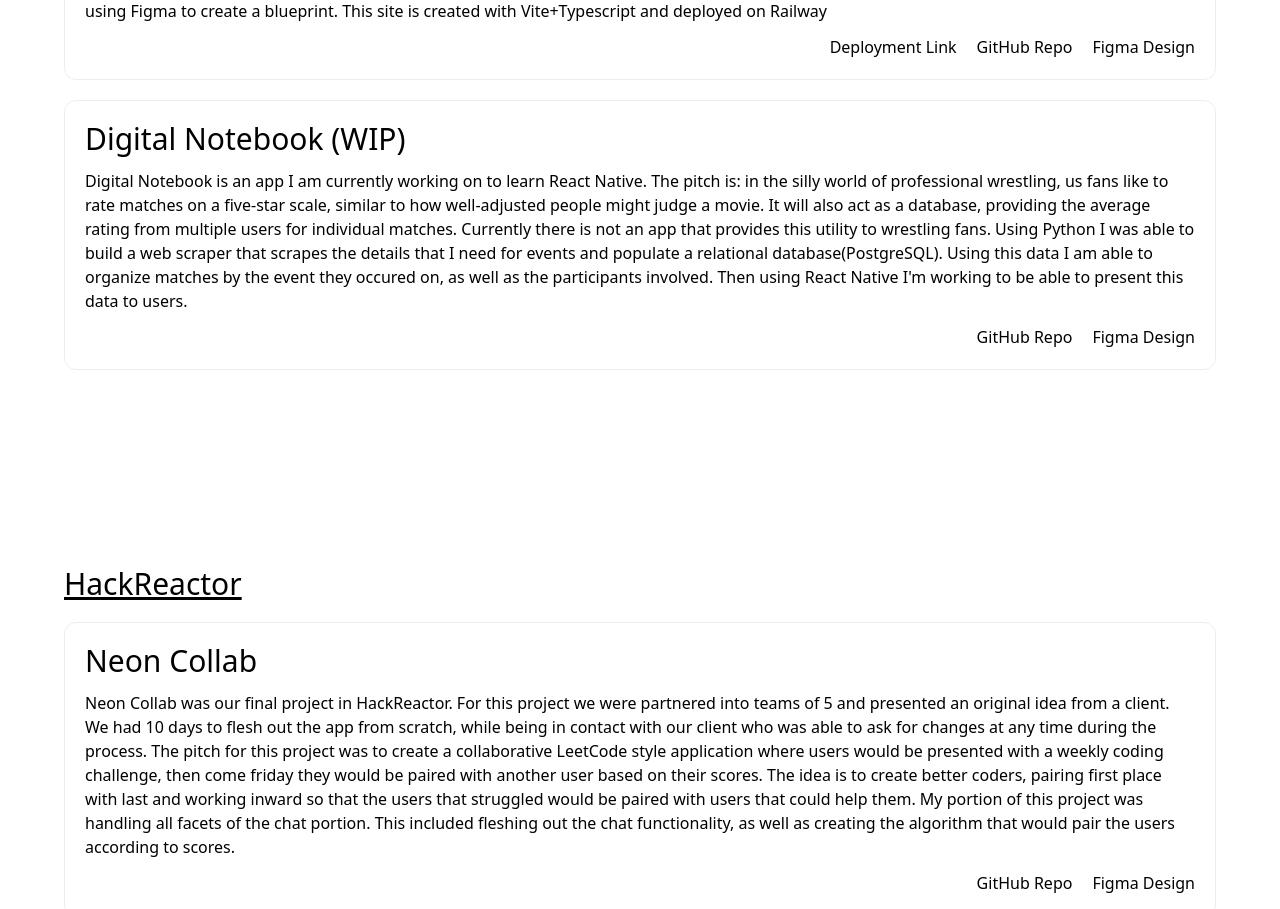
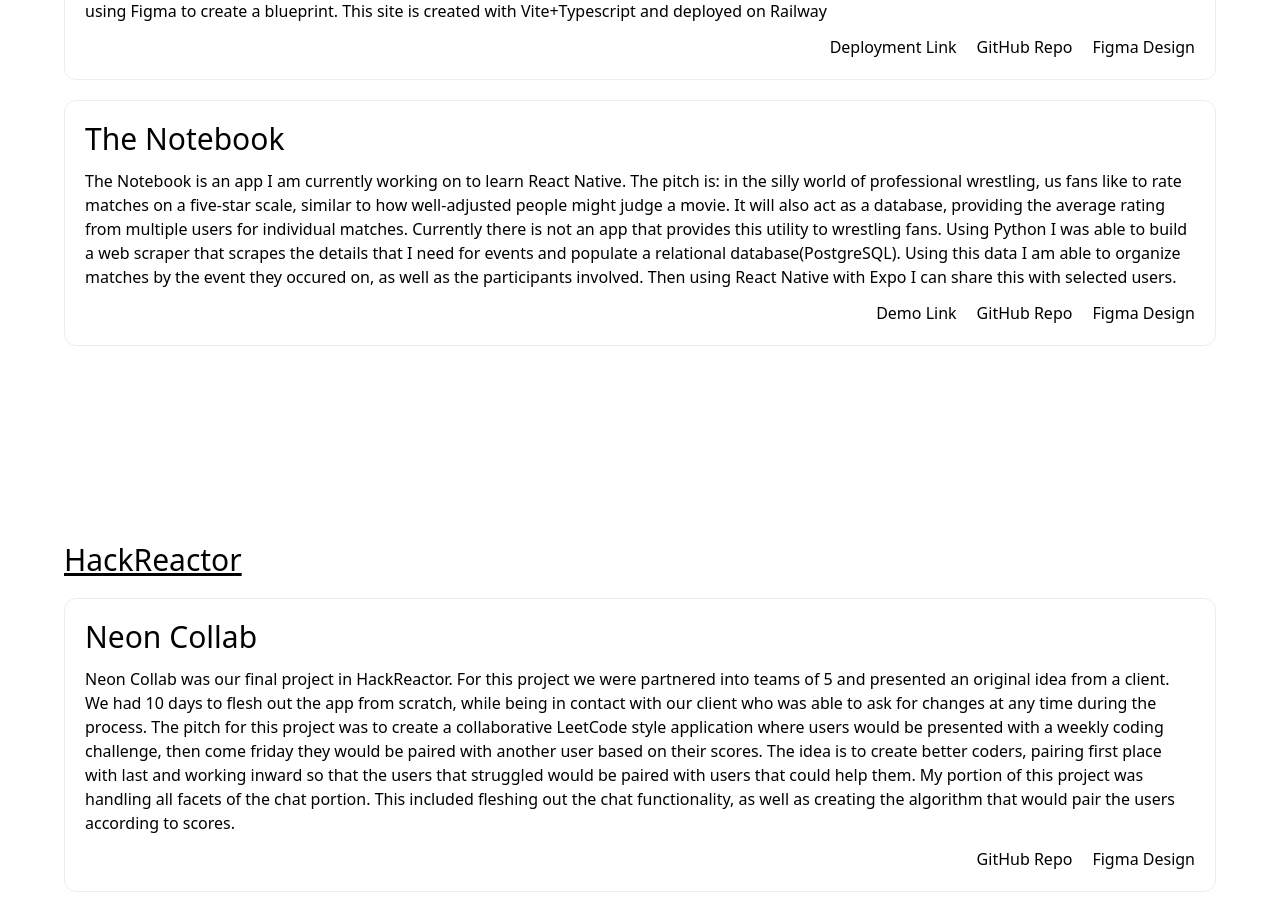
Before and after one commit to bgomez9212/portfolio, a React (Vite) app: page / in a window 1280 px wide. Shown: the part 1360-2269 px from the top of the page. Built offline with nearby package versions, Linux system fonts and the light colour scheme.

Commit message:
add demo link to the notebook

```diff
--- a/src/components/ProjectCard.tsx
+++ b/src/components/ProjectCard.tsx
@@ -4,6 +4,7 @@
   deploymentLink: string;
   githubLink: string;
   figmaLink: string;
+  demoLink?: string;
 };
 
 export default function ProjectCard({
@@ -12,6 +13,7 @@
   deploymentLink,
   githubLink,
   figmaLink,
+  demoLink,
 }: ProjectCardProps) {
   return (
     <>
@@ -20,14 +22,18 @@
         <p className="mb-3">{description}</p>
         <div className="flex justify-end">
           <div className="flex justify-between">
-            {deploymentLink && (
+            {deploymentLink ? (
               <a
                 className="hover:underline underline-offset-8"
                 href={deploymentLink}
               >
                 Deployment Link
               </a>
-            )}
+            ) : demoLink ? (
+              <a className="hover:underline underline-offset-8" href={demoLink}>
+                Demo Link
+              </a>
+            ) : null}
             {githubLink && (
               <a
                 className="hover:underline underline-offset-8 ml-5"
--- a/src/sections/PersonalProjects.tsx
+++ b/src/sections/PersonalProjects.tsx
@@ -23,9 +23,10 @@
           figmaLink="https://www.figma.com/file/YJOqi4hT8PbIODMxFTSfYN/Untitled?type=design&mode=design&t=wA7fBIwr2RwqhgCd-0"
         />
         <ProjectCard
-          projectName="Digital Notebook (WIP)"
-          description="Digital Notebook is an app I am currently working on to learn React Native. The pitch is: in the silly world of professional wrestling, us fans like to rate matches on a five-star scale, similar to how well-adjusted people might judge a movie. It will also act as a database, providing the average rating from multiple users for individual matches. Currently there is not an app that provides this utility to wrestling fans. Using Python I was able to build a web scraper that scrapes the details that I need for events and populate a relational database(PostgreSQL). Using this data I am able to organize matches by the event they occured on, as well as the participants involved. Then using React Native I'm working to be able to present this data to users."
+          projectName="The Notebook"
+          description="The Notebook is an app I am currently working on to learn React Native. The pitch is: in the silly world of professional wrestling, us fans like to rate matches on a five-star scale, similar to how well-adjusted people might judge a movie. It will also act as a database, providing the average rating from multiple users for individual matches. Currently there is not an app that provides this utility to wrestling fans. Using Python I was able to build a web scraper that scrapes the details that I need for events and populate a relational database(PostgreSQL). Using this data I am able to organize matches by the event they occured on, as well as the participants involved. Then using React Native with Expo I can share this with selected users."
           githubLink="https://github.com/bgomez9212/digitalNotebook"
+          demoLink="https://drive.google.com/file/d/12BzhZRElKE2VQYAEIvm2kbXsq40zgyjA/view?usp=drive_link"
           deploymentLink=""
           figmaLink="https://www.figma.com/file/fWXdSi8CaDkkY0UcANZ7hd/TheNotebook?type=design&mode=design&t=VXMgyeN7G03vGz0A-0"
         />
```
